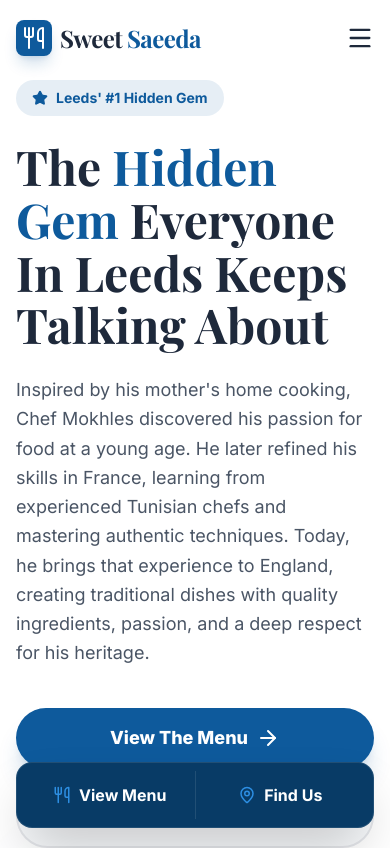
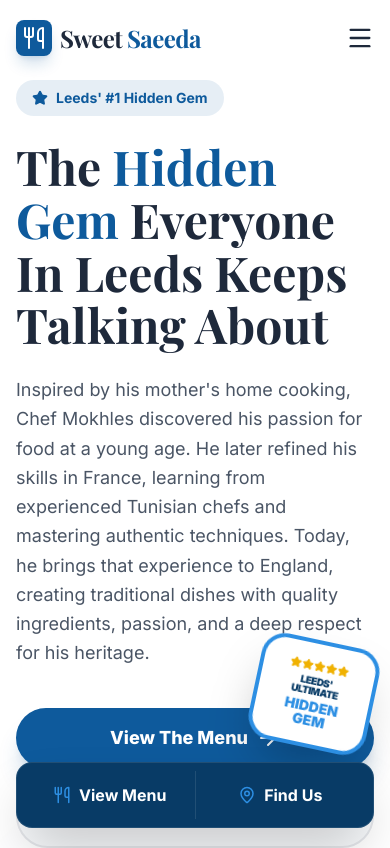
Before and after one commit to Rabiemuin/Sweet-Saeeda-Web, a React (Vite) app: page / in a window 390 px wide. Shown: the top 848 px of the page. Built offline with nearby package versions, Linux system fonts and the light colour scheme.

Commit message:
Update FloatingBadge.jsx

```diff
--- a/src/components/FloatingBadge.jsx
+++ b/src/components/FloatingBadge.jsx
@@ -1,16 +1,26 @@
 import React from 'react'
 import { Star } from 'lucide-react'
+
 const FloatingBadge = () => {
   return (
-    <div className="fixed bottom-24 right-8 z-40 hidden lg:block transform rotate-12 hover:rotate-0 transition-transform duration-500">
+    <div className="fixed bottom-24 right-4 z-50 block transform rotate-12 hover:rotate-0 transition-transform duration-500">
       <div className="bg-white p-4 rounded-3xl shadow-2xl border-4 border-med-blue flex flex-col items-center text-center max-w-[120px]">
         <div className="flex text-yellow-500 mb-1">
-          {[1,2,3,4,5].map(i => <Star key={i} className="w-3 h-3 fill-current" />)}
+          {[1, 2, 3, 4, 5].map((i) => (
+            <Star key={i} className="w-3 h-3 fill-current" />
+          ))}
         </div>
-        <p className="text-[10px] font-black uppercase tracking-tighter text-dark-navy leading-none mb-1">Leeds' Ultimate</p>
-        <p className="text-sm font-black text-med-blue leading-none uppercase">Hidden Gem</p>
+
+        <p className="text-[10px] font-black uppercase tracking-tighter text-dark-navy leading-none mb-1">
+          Leeds&apos; Ultimate
+        </p>
+
+        <p className="text-sm font-black text-med-blue leading-none uppercase">
+          Hidden Gem
+        </p>
       </div>
     </div>
   )
 }
+
 export default FloatingBadge
```
